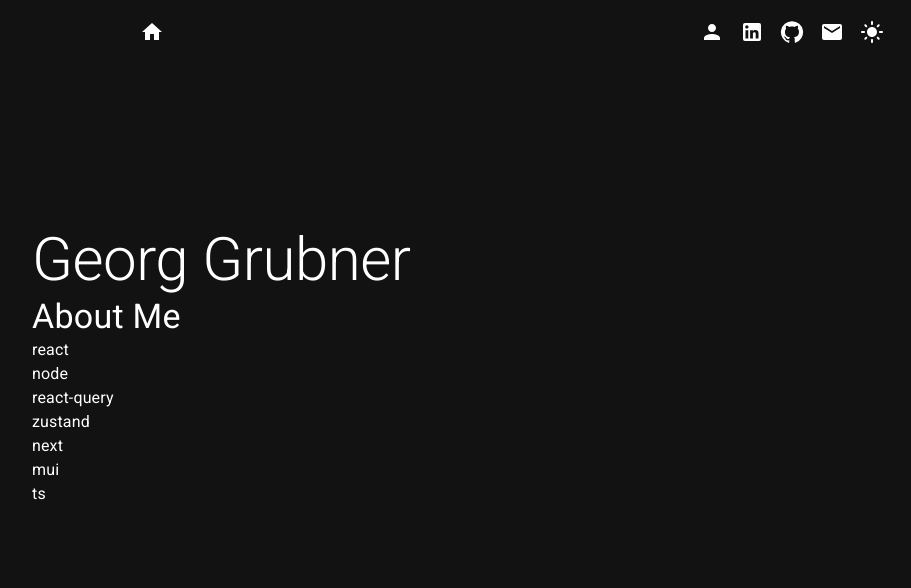
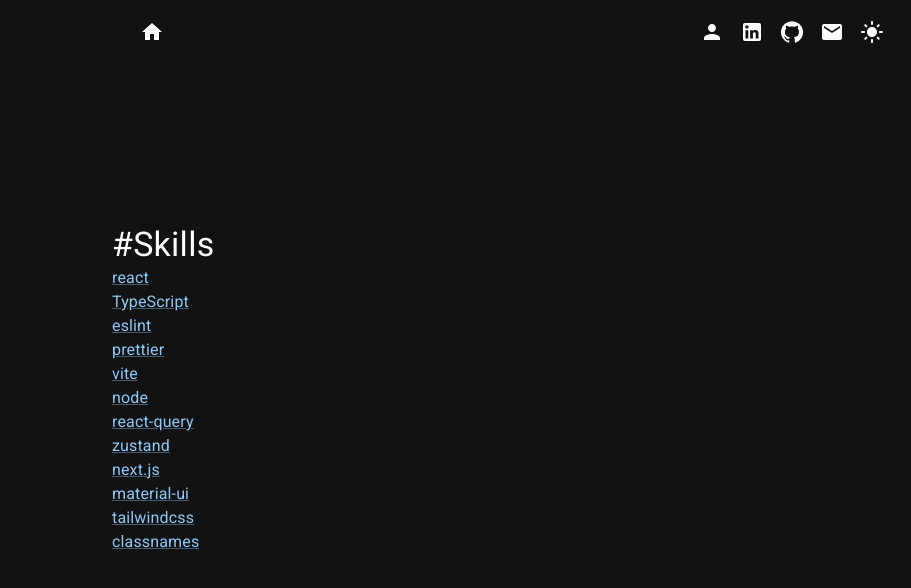
Before and after one commit to georggrubner/cv, a React (Vite) app: page / in a window 1280 px wide. Both pictures are taken after a click on the button 840 px from the left and 32 px from the top of the page. Shown: the top 588 px of the page, without its empty margins (128-1039 px from the left). Built offline with nearby package versions, Linux system fonts and the light colour scheme.

Commit message:
added skills link

```diff
--- a/src/Layout/Body/CV/index.tsx
+++ b/src/Layout/Body/CV/index.tsx
@@ -1,19 +1,29 @@
-import { Stack, Typography } from '@mui/material'
+import { Link, Stack, Typography } from '@mui/material'
+
+const links = [
+    ['react', 'https://github.com/facebook/react'],
+    ['TypeScript', 'https://github.com/microsoft/TypeScript'],
+    ['eslint', 'https://github.com/eslint/eslint'],
+    ['prettier', 'https://github.com/prettier/prettier'],
+    ['vite', 'https://github.com/vitejs/vite'],
+    ['node', 'https://github.com/nodejs/node'],
+    ['react-query', 'https://github.com/facebook/reactreact-query'],
+    ['zustand', 'https://github.com/pmndrs/zustand'],
+    ['next.js', 'https://github.com/vercel/next.js'],
+    ['material-ui', 'https://github.com/mui/material-ui'],
+    ['tailwindcss', 'https://github.com/tailwindlabs/tailwindcss'],
+    ['classnames', 'https://github.com/JedWatson/classnames'],
+]
 
 export const CV = () => {
     return (
-        <Stack>
-            <Typography variant="h2">Georg Grubner</Typography>
-            <Stack>
-                <Typography variant="h4">About Me</Typography>
-                <Typography variant="body1">react</Typography>
-                <Typography variant="body1">node</Typography>
-                <Typography variant="body1">react-query</Typography>
-                <Typography variant="body1">zustand</Typography>
-                <Typography variant="body1">next</Typography>
-                <Typography variant="body1">mui</Typography>
-                <Typography variant="body1">ts</Typography>
-            </Stack>
+        <Stack justifyContent="space-around" marginX={10}>
+            <Typography variant="h4">#Skills</Typography>
+            {links.map(([name, href]) => (
+                <Link width="fit-content" href={href} target="_blank" rel="noopener noreferrer">
+                    <Typography variant="body1">{name}</Typography>
+                </Link>
+            ))}
         </Stack>
     )
 }
```
